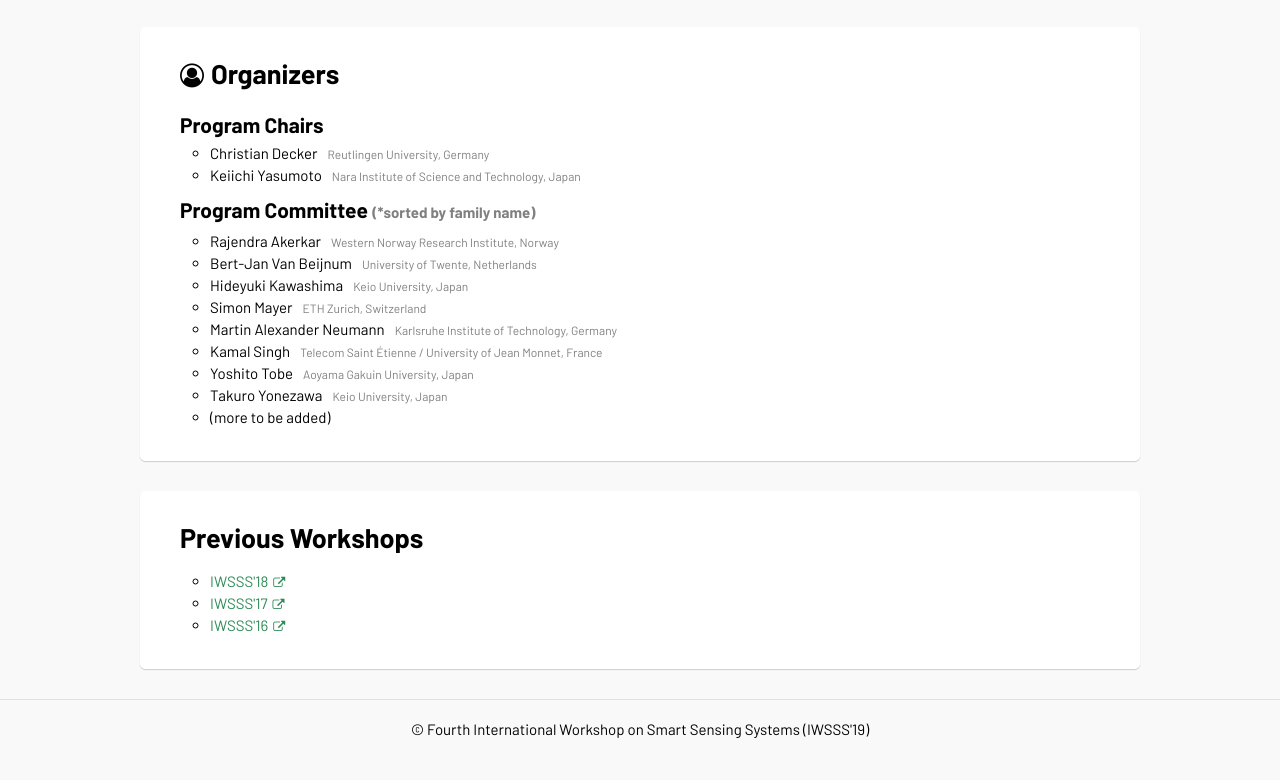
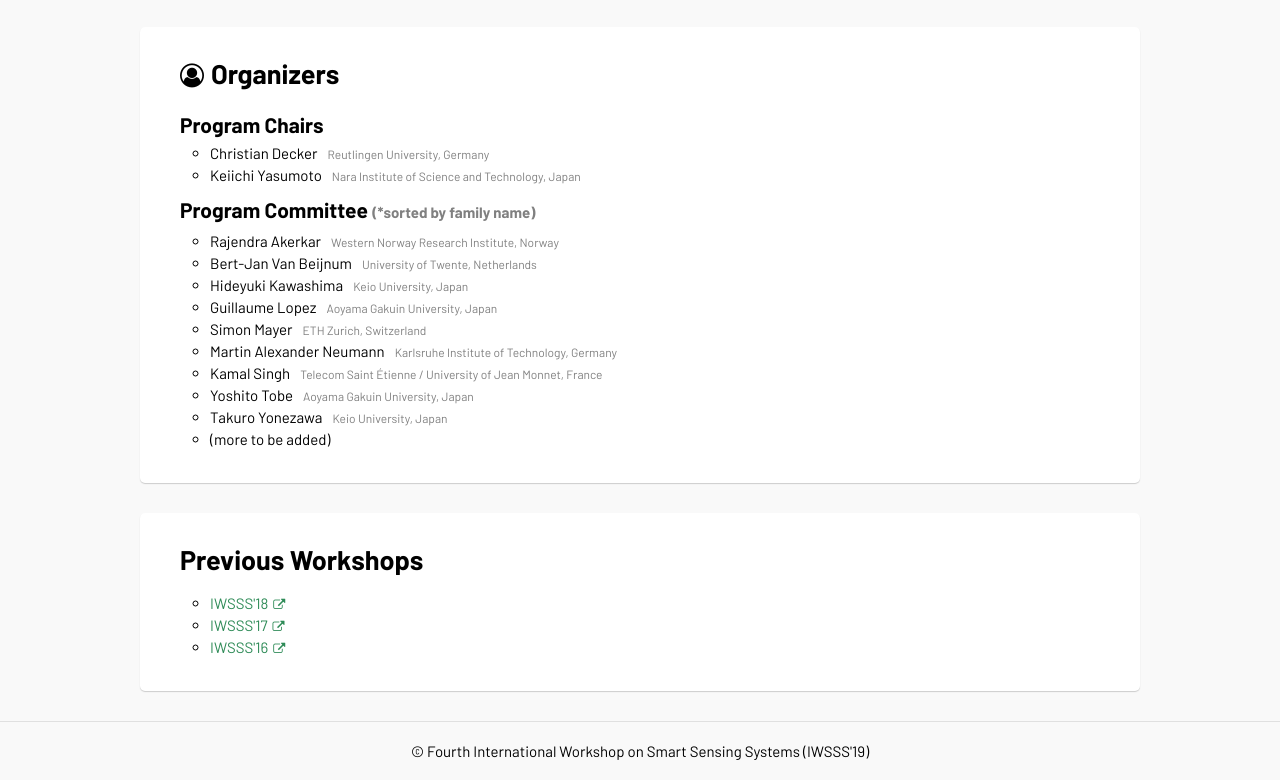
Before and after one commit to IWSSS19/iwsss19.github.io, a plain HTML site: page index.html in a window 1280 px wide. Shown: the part 3176-3956 px from the top of the page. Before the commit the page ends 3934 px from the top, so only its background shows below. Drawn offline with nearby package versions, Linux system fonts and the light colour scheme.

Commit message:
Update index.html
lopez added.

```diff
--- a/index.html
+++ b/index.html
@@ -184,7 +184,6 @@
 <!--
       <li>Edward Curry<span>Digital Enterprise Research Institute, Ireland</span></li>
       <li>Manfred Meyer<span>University of Applied Sciences, Germany</span></li>
-      <li>Guillaume Lopez<span>Aoyama Gakuin University, Japan</span></li>
       <li>Stephan Sigg<span>Aalto University, Finland</span></li>
       <li>Xiaolong Zheng<span>Tsinghua University, Beijing, P.R. China</span></li>
       <li>Yasuhiro Kawahara<span>The Open University of Japan</span></li>
@@ -194,6 +193,7 @@
     <li>Rajendra Akerkar<span>Western Norway Research Institute, Norway</span></li>
     <li>Bert-Jan Van Beijnum<span>University of Twente, Netherlands</spspan></li>
     <li>Hideyuki Kawashima<span>Keio University, Japan</span></li>
+    <li>Guillaume Lopez<span>Aoyama Gakuin University, Japan</span></li>
     <li>Simon Mayer<span>ETH Zurich, Switzerland</span></li>
     <li>Martin Alexander Neumann<span>Karlsruhe Institute of Technology, Germany</span></li>
     <li>Kamal Singh<span>Telecom Saint Étienne / University of Jean Monnet, France</span></li>
```
